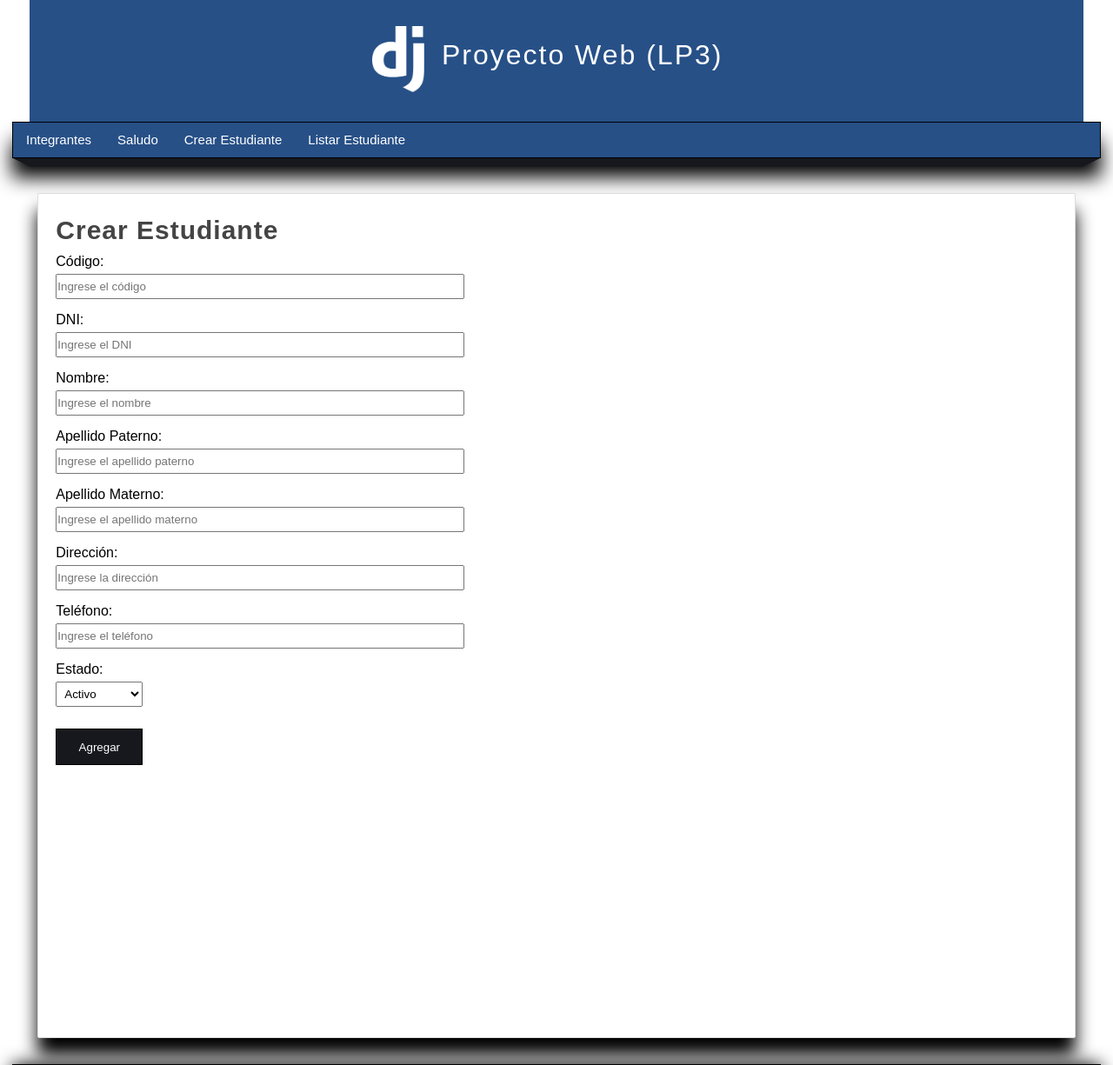
After one commit to JoseVillanuevaP1/UC4, a Django app: page /create-estudiante/ in a window 1280 px wide. The commit adds this page. Shown: the top 1225 px of the page at 87% size. Run offline with Django 5.2, Linux system fonts and the light colour scheme.

Commit message:
Parte 3 - Registrar Estudiantes - OK

```diff
--- a/VVR_UC04/VVR_UC04/urls.py
+++ b/VVR_UC04/VVR_UC04/urls.py
@@ -23,4 +23,6 @@ urlpatterns = [
     path('', views.saludo, name = "saludo"),
     path('integrantes/',views.integrantes,name="integrantes"),
     path('saludo/',views.saludo, name='saludo'),
+    path('create-estudiante/',views.create_estudiante, name='create_estudiante'),
+    path('listar-estudiante/',views.listar_estudiantes, name='listar_estudiantes'),
 ]
--- /dev/null
+++ b/VVR_UC04/miapp/forms.py
@@ -0,0 +1,111 @@
+from django import forms
+from django.core import validators
+
+class FormEstudiante(forms.Form):
+    codigo = forms.CharField(
+        label="Código",
+        max_length=100,
+        required=True,
+        widget=forms.TextInput(
+            attrs={
+                'placeholder': 'Ingrese el código',
+                'class': 'codigo_form_estudiante'
+            }
+        )
+    )
+
+    dni = forms.CharField(
+        label="DNI",
+        max_length=100,
+        required=True,
+        widget=forms.TextInput(
+            attrs={
+                'placeholder': 'Ingrese el DNI',
+                'class': 'dni_form_estudiante'
+            }
+        ),
+        validators=[
+            validators.RegexValidator('^\d{8}$', 'El DNI debe tener 8 dígitos', 'dni_invalido')
+        ]
+    )
+
+    nombre = forms.CharField(
+        label="Nombre",
+        max_length=100,
+        required=True,
+        widget=forms.TextInput(
+            attrs={
+                'placeholder': 'Ingrese el nombre',
+                'class': 'nombre_form_estudiante'
+            }
+        ),
+        validators=[
+            validators.MinLengthValidator(2, 'El nombre es muy corto'),
+            validators.RegexValidator('^[A-Za-zñÑáéíóúÁÉÍÓÚ ]*$', 'El nombre tiene caracteres inválidos', 'nombre_invalido')
+        ]
+    )
+
+    apepat = forms.CharField(
+        label="Apellido Paterno",
+        max_length=100,
+        required=True,
+        widget=forms.TextInput(
+            attrs={
+                'placeholder': 'Ingrese el apellido paterno',
+                'class': 'apepat_form_estudiante'
+            }
+        )
+    )
+
+    apemat = forms.CharField(
+        label="Apellido Materno",
+        max_length=100,
+        required=True,
+        widget=forms.TextInput(
+            attrs={
+                'placeholder': 'Ingrese el apellido materno',
+                'class': 'apemat_form_estudiante'
+            }
+        )
+    )
+
+    direccion = forms.CharField(
+        label="Dirección",
+        max_length=100,
+        required=True,
+        widget=forms.TextInput(
+            attrs={
+                'placeholder': 'Ingrese la dirección',
+                'class': 'direccion_form_estudiante'
+            }
+        )
+    )
+
+    telefono = forms.CharField(
+        label="Teléfono",
+        max_length=100,
+        required=True,
+        widget=forms.TextInput(
+            attrs={
+                'placeholder': 'Ingrese el teléfono',
+                'class': 'telefono_form_estudiante'
+            }
+        ),
+        validators=[
+            validators.RegexValidator('^\d{9}$', 'El teléfono debe tener 9 dígitos', 'telefono_invalido')
+        ]
+    )
+
+    estado = forms.ChoiceField(
+        label="Estado",
+        choices=[
+            (1, 'Activo'),
+            (0, 'Inactivo')
+        ],
+        required=True,
+        widget=forms.Select(
+            attrs={
+                'class': 'estado_form_estudiante'
+            }
+        )
+    )
--- /dev/null
+++ b/VVR_UC04/miapp/templates/create_estudiante.html
@@ -0,0 +1,22 @@
+{% extends 'layout.html' %}
+{% block title %}
+  Crear Estudiante
+{% endblock %}
+
+{% block content %}
+  <h1 class="title">Crear Estudiante</h1>
+
+  {% if form.errors %}
+    <strong class="rojo">
+      Hay errores en el Formulario
+      {{ form.errors }}
+    </strong>
+  {% endif %}
+
+  <form action="" method="POST">
+    {% csrf_token %}
+    {{ form.as_p }}
+
+    <input type="submit" value="Agregar" />
+  </form>
+{% endblock %}
--- a/VVR_UC04/miapp/templates/layout.html
+++ b/VVR_UC04/miapp/templates/layout.html
@@ -27,6 +27,12 @@
         <li>
           <a href="{% url 'saludo' %}">Saludo</a>
         </li>
+        <li>
+          <a href="{% url 'create_estudiante' %}">Crear Estudiante</a>
+        </li>
+        <li>
+          <a href="{% url 'listar_estudiantes' %}">Listar Estudiante</a>
+        </li>
       </ul>
     </nav>
 
--- a/VVR_UC04/miapp/views.py
+++ b/VVR_UC04/miapp/views.py
@@ -1,6 +1,7 @@
-from django.shortcuts import render
-
-
+from django.shortcuts import render, redirect
+from django.contrib import messages
+from miapp.forms import FormEstudiante
+from miapp.models import estudiante
 # Create your views here.
 
 def integrantes(request):
@@ -13,3 +14,49 @@ def saludo(request):
     return render(request, 'saludo.html',{
         'titulo': 'Saludo'
     })
+
+def create_estudiante(request):
+    if request.method == 'POST':
+        formulario = FormEstudiante(request.POST)
+        if formulario.is_valid():
+            data_form = formulario.cleaned_data
+            # Hay 2 formas de recuperar la información
+            codigo = data_form.get('codigo')
+            dni = data_form['dni']
+            nombre = data_form['nombre']
+            apepat = data_form['apepat']
+            apemat = data_form['apemat']
+            direccion = data_form['direccion']
+            telefono = data_form['telefono']
+            estado = data_form['estado']
+
+            nuevo_estudiante = estudiante(
+                codigo=codigo,
+                dni=dni,
+                nombre=nombre,
+                apepat=apepat,
+                apemat=apemat,
+                direccion=direccion,
+                telefono=telefono,
+                estado=estado
+            )
+            nuevo_estudiante.save()
+
+            # Crear un mensaje flash (Sesión que solo se muestra 1 vez)
+            messages.success(request, f'Se agregó correctamente el estudiante con código {nuevo_estudiante.codigo}')
+            return redirect('listar_estudiantes')
+    else:
+        formulario = FormEstudiante()
+        # Generamos un formulario vacío
+
+    return render(request, 'create_estudiante.html', {
+        'titulo': 'Crear Estudiante',
+        'form': formulario
+    })
+
+def listar_estudiantes(request):
+    estudiantes = estudiante.objects.all();
+    return render(request, 'listar_estudiantes.html',{
+        'estudiantes': estudiantes,
+        'titulo': 'Listado de Estudiantes'
+    })
```
Also changed, not shown: VVR_UC04/miapp/templates/listar_estudiantes.html (added, +31 -0 lines), VVR_UC04/db.sqlite3.
